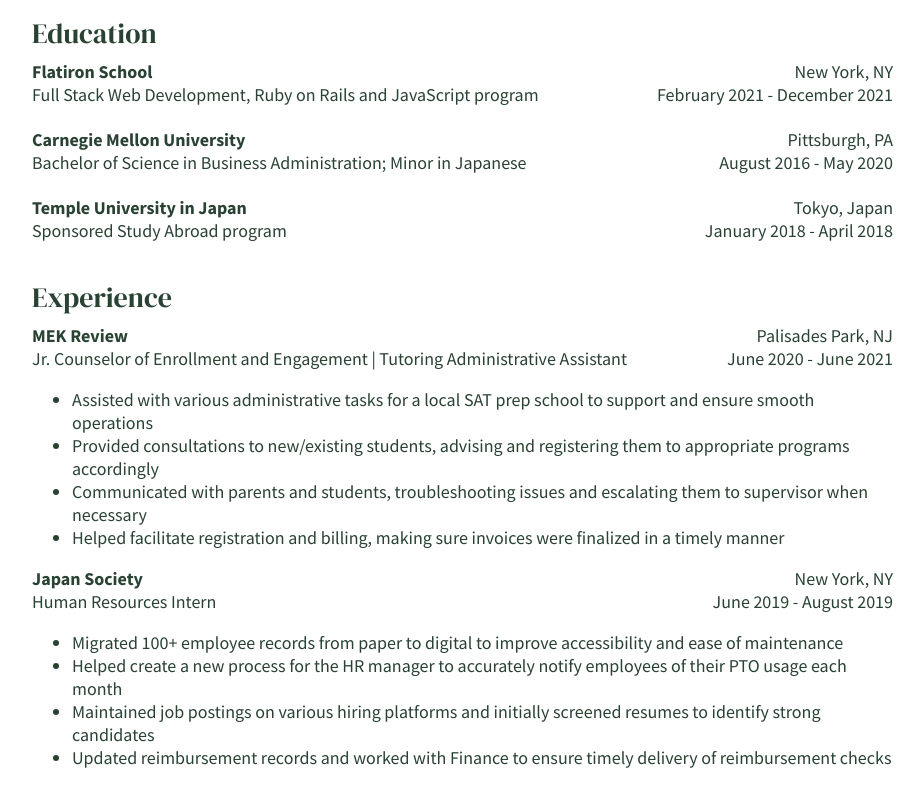
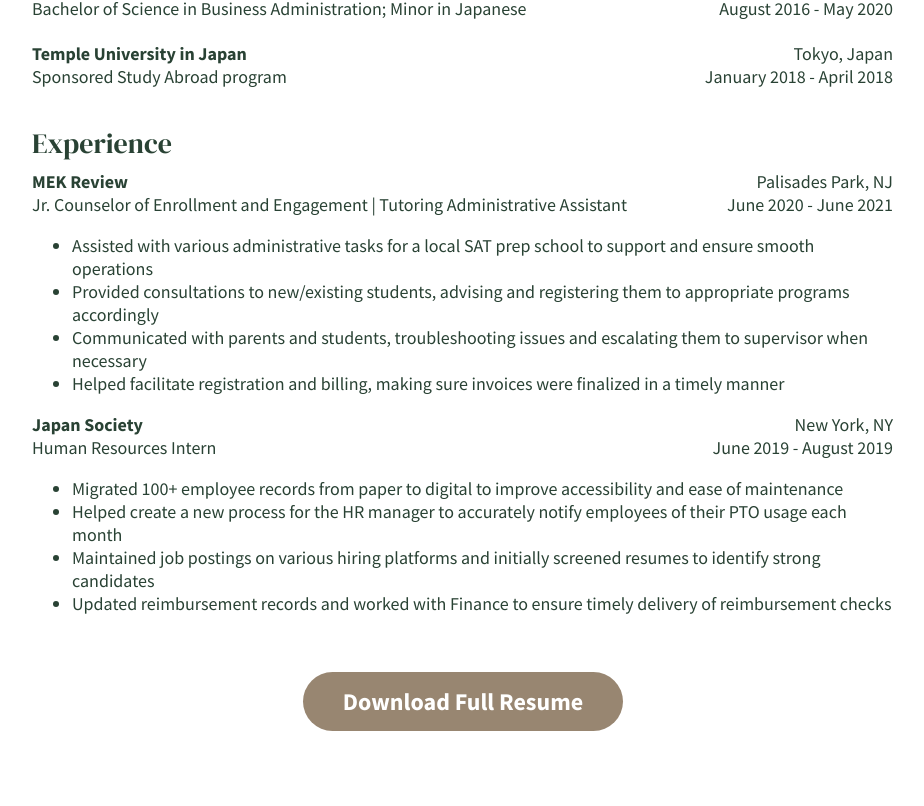
Before and after one commit to kim-jenny5/my-portfolio-site, a React (Create React App) app: page / in a window 1280 px wide. Shown: the part 4897-5703 px from the top of the page, without its empty margins (293-1217 px from the left). Built offline with nearby package versions, Linux system fonts and the light colour scheme; a web font is replaced by a local one.

Commit message:
added download button along with full resume file

```diff
--- a/public/style.css
+++ b/public/style.css
@@ -507,7 +507,7 @@ a:visited {
 	width: 53.875rem;
 	height: 65.625rem;
 	left: 20.313rem;
-	top: 9.625rem;
+	/* top: 9.625rem; */
 }
 
 #resume .container .top {
@@ -593,3 +593,32 @@ a:visited {
 .each-experience .right {
 	float: right;
 }
+
+/* #resume .container .resume-download {
+	position: absolute;
+	width: 320px;
+	height: 59px;
+	left: 271px;
+	top: 713px;
+} */
+
+#resume .container .resume-download button {
+	position: absolute;
+	width: 320px;
+	height: 59px;
+	left: 271px;
+	/* margin-top: 48px; */
+	top: 62.5rem;
+	cursor: pointer;
+	font-family: Source Sans Pro;
+	font-weight: bold;
+	font-size: 1.5rem;
+	background: #988671;
+	border: none;
+	border-radius: 1.875rem;
+}
+
+#resume .container .resume-download button a {
+	text-decoration: none;
+	color: white;
+}
--- a/src/ResumeCont.js
+++ b/src/ResumeCont.js
@@ -1,6 +1,7 @@
 import React from "react";
 import Education from "./Education";
 import Experience from "./Experience";
+import jenny_kim_resume from "./resume/jenny_kim_resume.pdf";
 
 const education = [
 	{
@@ -92,6 +93,13 @@ export default function ResumeCont() {
 						</div>
 					</div>
 				</div>
+				<div className="resume-download">
+					<button>
+						<a href={jenny_kim_resume} download>
+							Download Full Resume
+						</a>
+					</button>
+				</div>
 			</div>
 		</div>
 	);
```
Also changed, not shown: 1 other file (tests, documents, lock files or other folders).
